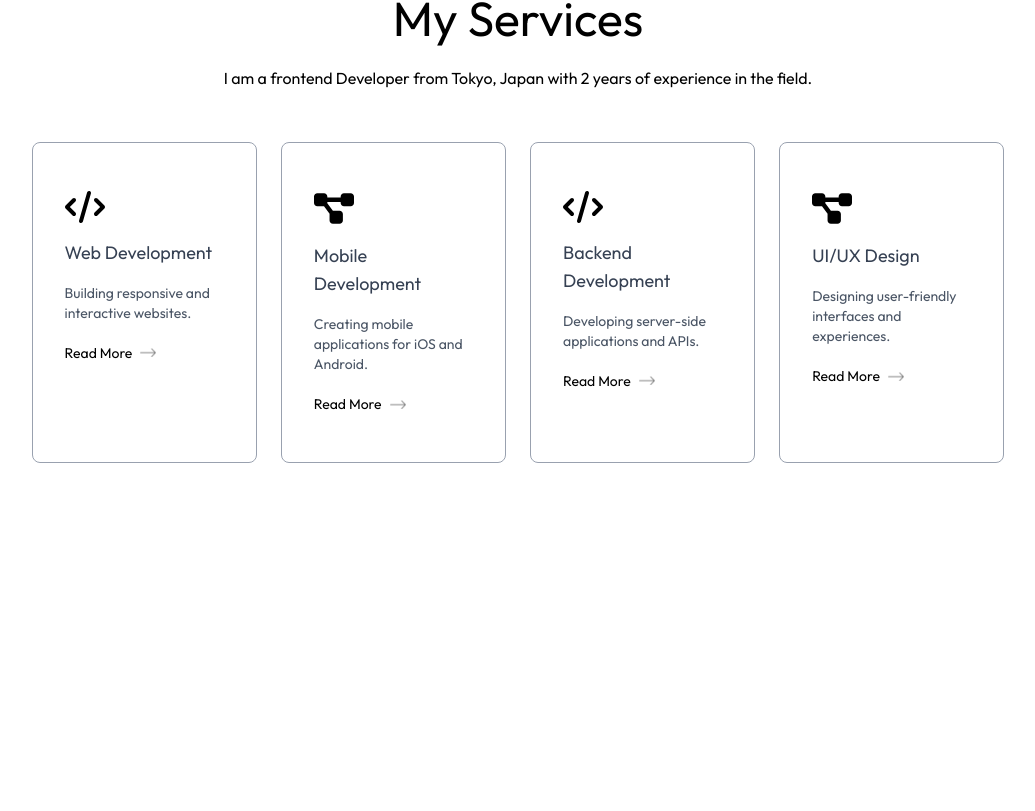
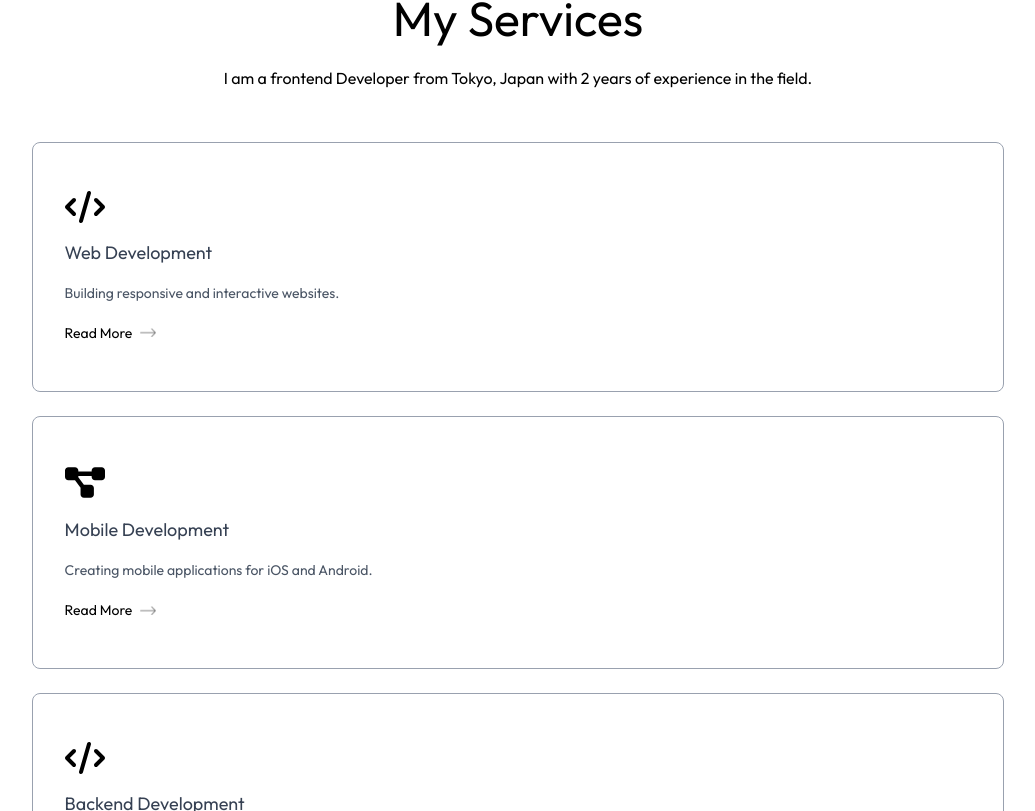
Before and after one commit to HasutoSasaki/my-portfolio, a Next.js app: page / in a window 1280 px wide. Shown: the part 1689-2500 px from the top of the page, without its empty margins (122-1157 px from the left). Before the commit the page ends 2232 px from the top, so only its background shows below. Built offline with nearby package versions, Linux system fonts and the light colour scheme; a web font is replaced by a local one.

Commit message:
fix: Update grid column configuration in Services component and add gridTemplateColumns to Tailwind config.

```diff
--- a/app/components/Services.tsx
+++ b/app/components/Services.tsx
@@ -12,7 +12,7 @@
                 I am a frontend Developer from Tokyo, Japan with 2 years of experience in the field.
             </p>
 
-            <div className='grid grid-cols-4 gap-6 my-10 '>
+            <div className='grid grid-cols-auto gap-6 my-10 '>
                 {serviceData.map(({ icon, title, description, link }, index) => (
                     <div key={index}
                         className='border border-gray-400 rounded-lg px-8 py-12
--- a/tailwind.config.ts
+++ b/tailwind.config.ts
@@ -18,6 +18,9 @@
             boxShadow: {
                 'black': '4px 4px 0px #000000',
                 'white': '4px 4px 0px #ffffff',
+            },
+            gridTemplateColumns: {
+                'auto': 'repeat(auto-fit,minmax(200px,1fr))'
             }
         }
     },
```
